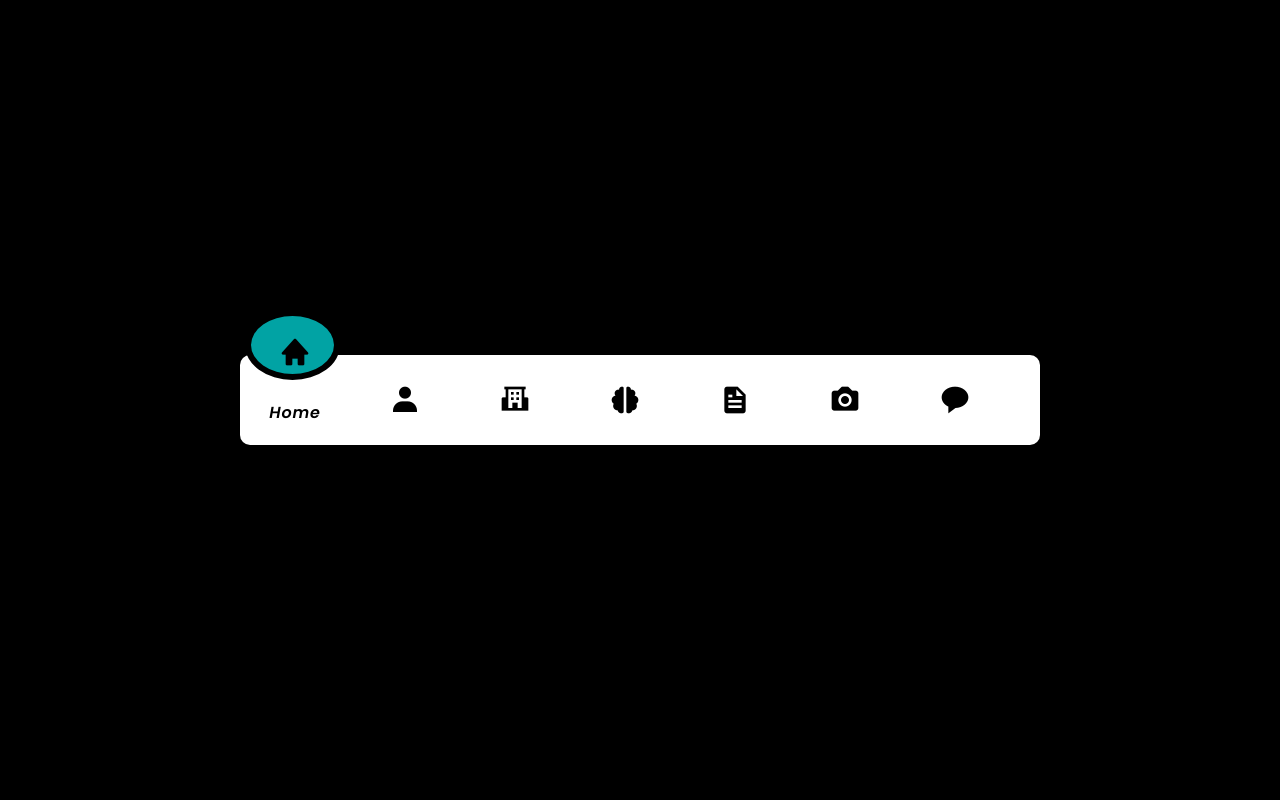
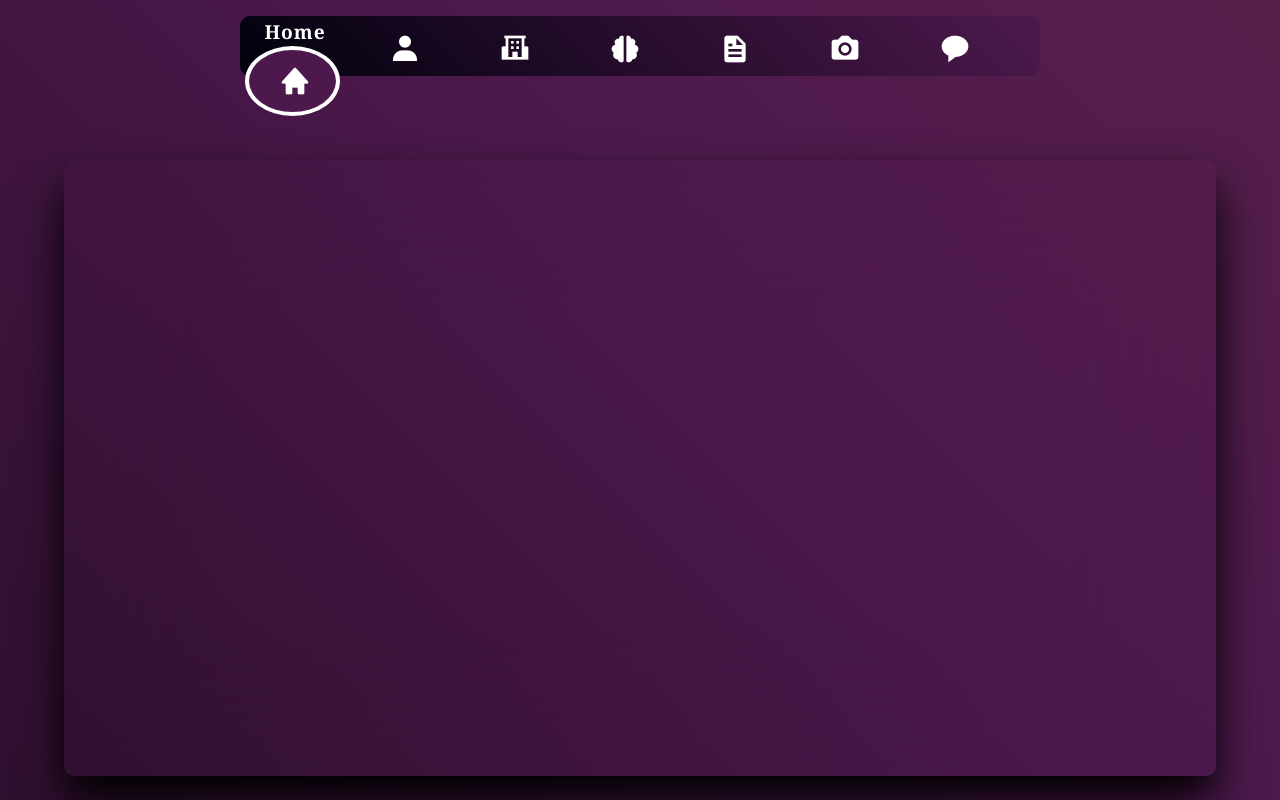
Before and after one commit to vishmitharuka57/MyProfileNew, a plain HTML site: page index.html in a window 1280 px wide. Drawn offline with nearby package versions, Linux system fonts and the light colour scheme.

Commit message:
add background to linear color and animation,glass effect

```diff
--- a/assets/style/Astyle.css
+++ b/assets/style/Astyle.css
@@ -1,3 +1,26 @@
-body{
-    background: linear-gradient(to right  ,#222f3e,#01a3a4,#222f3e );
+*{
+    padding: 0;
+    margin: 0;
+    box-sizing: border-box;
+
 }
+
+.container{
+    height: 100vh;
+    width: 100%;
+    background: linear-gradient(45deg  ,#01161e ,#124559,#598392,#aec3b0,#2a6f97,#eff6e0);
+    background-size: 300% 300%;
+    animation: color 12s ease-in-out infinite;
+}
+
+@keyframes color {
+    0%{
+        background-position: 0 50%;
+    }
+    50%{
+        background-position: 100% 50%;
+    }
+    100%{
+        background-position: 0 50%;
+    }
+}
--- /dev/null
+++ b/assets/style/Estyle.css
@@ -0,0 +1,21 @@
+
+body{
+    display: flex;
+    justify-content: center;
+    align-items: center;
+    min-height: 100vh;
+    background: linear-gradient(225deg,red,white,darkblue);
+}
+
+.glass{
+    position: absolute;
+    width:85%;
+    height: 75%;
+    background: transparent;
+    box-shadow: 0 25px 45px black;
+    border-radius: 40px;
+    border: 2px solid darkgray;
+    border-right: 2px solid palegreen;
+    border-bottom: 2px solid palegreen;
+    backdrop-filter: blur(30px);
+}
--- a/assets/style/Hstyle.css
+++ b/assets/style/Hstyle.css
@@ -6,12 +6,14 @@
     margin: 0;
     padding: 0;
     box-sizing: border-box;
-    font-family: 'Poppins', sans-serif;
+    font-family: 'Noto Serif', serif;
+
 
 }
 
 :root{
-    --clr: black;
+    --clr: white;
+    --clr1:#4d194d;
 }
 
 body{
@@ -19,14 +21,19 @@ body{
     justify-content: center;
     align-items: center;
     min-height: 100vh;
-    background: var(--clr);
+    background: #01010D;
+   // background:  linear-gradient(to right  ,#000f89 ,#BAD7E9 ,#FCFFE7 ,#EB455F);
+   background: linear-gradient(45deg ,black,#4d194d,#6d2e46);
+   background-size: 300% 300%;
+  animation: color 22s ease-in-out infinite;
 }
 
 .navigation{
-    position: relative;
+    position: absolute;
+    top: 2vh;
     width: 800px;
-    height: 90px;
-    background: white;
+    height: 60px;
+    background:linear-gradient(45deg ,#01010D,#4d194d);
     display: flex;
     justify-content: center;
     align-items: center;
@@ -42,7 +49,7 @@ body{
     position: relative;
     list-style: none;
     width: 110px;
-    height: 70px;
+    height: 60px;
     z-index: 1;
 }
 
@@ -60,7 +67,7 @@ body{
 .navigation ul li a .icon{
     position: relative;
     display: block;
-   line-height: 75px;
+   line-height: 70px;
     font-size: 2em;
    text-align: center;
    transition: 0.5s;
@@ -69,49 +76,36 @@ body{
 }
 
 .navigation ul li.active a .icon{
-    transform: translateY(-48px);
+    transform: translateY(32px);
 }
 
 .navigation ul li a .text{
     position: absolute;
-    color: var(--clr);
-    font-weight: 400;
-    font-size: 1em;
+    color: white;
+    font-weight: 770;
+    font-size: 1.2em;
     letter-spacing: 0.05em;
     transition: 0.5s;
     opacity: 0;
-    transform: translateY(20px);
+    transform: translateY(50px);
 }
 
 .navigation ul li.active a .text{
     opacity: 1;
-    transform: translateY(10px);
+    transform: translateY(-20px);
 }
 
 .indicator{
     position: absolute;
-    top: -50%;
+    top: 50%;
     left: 5px;
     width: 95px;
     height: 70px;
-    background: #01a3a4;
+    background: var(--clr1);
     border-radius: 50%;
-    border: 6px solid var(--clr);
+    border: 4px solid var(--clr);
     transition: 0.5s;
 }
-
-/*.indicator::before{
-    content: '';
-    position: absolute;
-    top: 70%;
-    left: -6px;
-    width: 11px;
-    height: 11px;
-    background: white;
-    border-top-right-radius: 20px;
-    box-shadow: 0px -10px 0 0 var(--clr);
-}*/
-
 
 .navigation ul li:nth-child(1).active ~ .indicator{
     transform: translateX(calc(110px * 0));
@@ -140,3 +134,41 @@ body{
 .navigation ul li:nth-child(7).active ~ .indicator{
     transform: translateX(calc(110px *6));
 }
+
+.glass{
+    position: absolute;
+    top: 20vh;
+    width: 90%;
+    height: 77%;
+    background: transparent;
+    box-shadow: 0 25px 45px black;
+    border-radius: 10px;
+    backdrop-filter: blur(60px);
+}
+
+
+
+
+
+
+
+
+
+
+
+
+
+
+
+
+@keyframes color {
+    0%{
+        background-position: 0 50%;
+    }
+    50%{
+        background-position: 100% 50%;
+    }
+    100%{
+        background-position: 0 50%;
+    }
+}
--- a/index.html
+++ b/index.html
@@ -8,76 +8,6 @@
 
 </head>
 <body>
-<!--
-<div class="navigation">
-    <ul>
-        <li class="list active">
-            <a href="#">
-                <span class="icon">
-                    <i class='bx bxs-home'></i>
-                </span>
-                <span class="text">Home</span>
-            </a>
-        </li>
-
-        <li class="list ">
-            <a href="#">
-                <span class="icon">
-                   <i class='bx bxs-user'></i>
-                </span>
-                <span class="text">About Me</span>
-            </a>
-        </li>
-
-        <li class="list ">
-            <a href="#">
-                <span class="icon">
-                  <i class='bx bxs-school'></i>
-                </span>
-                <span class="text">Education</span>
-            </a>
-        </li>
-
-        <li class="list ">
-            <a href="#">
-                <span class="icon">
-                 <i class='bx bxs-brain'></i>
-                </span>
-                <span class="text">Skills</span>
-            </a>
-        </li>
-
-        <li class="list ">
-            <a href="#">
-                <span class="icon">
-                 <i class='bx bxs-file'></i>
-                </span>
-                <span class="text">Projects</span>
-            </a>
-        </li>
-
-        <li class="list ">
-            <a href="#">
-                <span class="icon">
-                <i class='bx bxs-camera'></i>
-                </span>
-                <span class="text">Gallery</span>
-            </a>
-        </li>
-
-        <li class="list ">
-            <a href="#">
-                <span class="icon">
-              <i class='bx bxs-message-rounded'></i>
-                </span>
-                <span class="text">Contact</span>
-            </a>
-        </li>
-
-        <div class="indicators"></div>
-    </ul>
-</div>
--->
 <div class="navigation">
     <ul>
         <li class="list active">
@@ -136,6 +66,14 @@
 </div>
 
 
+<div class="glass">
+
+</div>
+<div class="BigNme">
+
+</div>
+
+
 <script>
     const list = document.querySelectorAll('.list');
     function activeLink(){
```
Also changed, not shown: aboutme.html (+2 -0 lines), education.html (+5 -0 lines).
